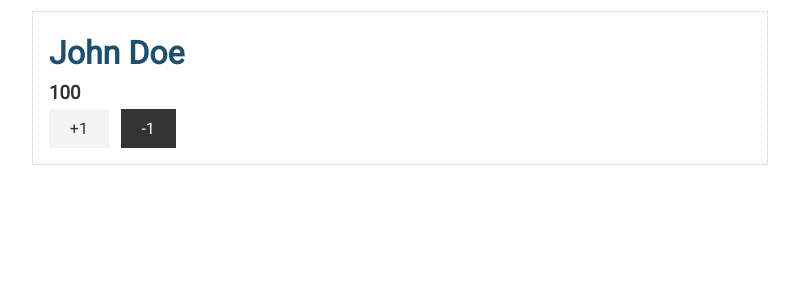
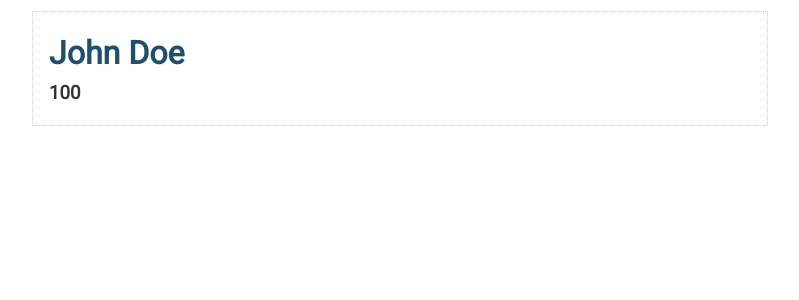
Before and after one commit to mgravemeyer/svelte-player-scoreboard, a Svelte app: page / in a window 1280 px wide. Shown: the top 300 px of the page, without its empty margins (240-1039 px from the left). Built offline with nearby package versions, Linux system fonts and the light colour scheme.

Commit message:
added if showControls

```diff
--- a/src/App.svelte
+++ b/src/App.svelte
@@ -1,6 +1,7 @@
 <script>
 	let name = "John Doe";
 	let points = 100;
+	let showControls = false;
 
 	const addPoint = () => (points += 1)
 	const removePoint = () => (points -= 1)
@@ -11,8 +12,11 @@
 		<div class="card">
 			<h1>{name}</h1>
 			<h3>{points}</h3>
-			<button class="btn" on:click={addPoint}>+1</button>
-			<button class="btn btn-dark" on:click={removePoint}>-1</button>
+			{#if showControls}
+				<button class="btn" on:click={addPoint}>+1</button>
+				<button class="btn btn-dark" on:click={removePoint}>-1</button>
+				<input type="number" value={points}/>
+			{/if}
 		</div>
 	</div>
 </main>
```
